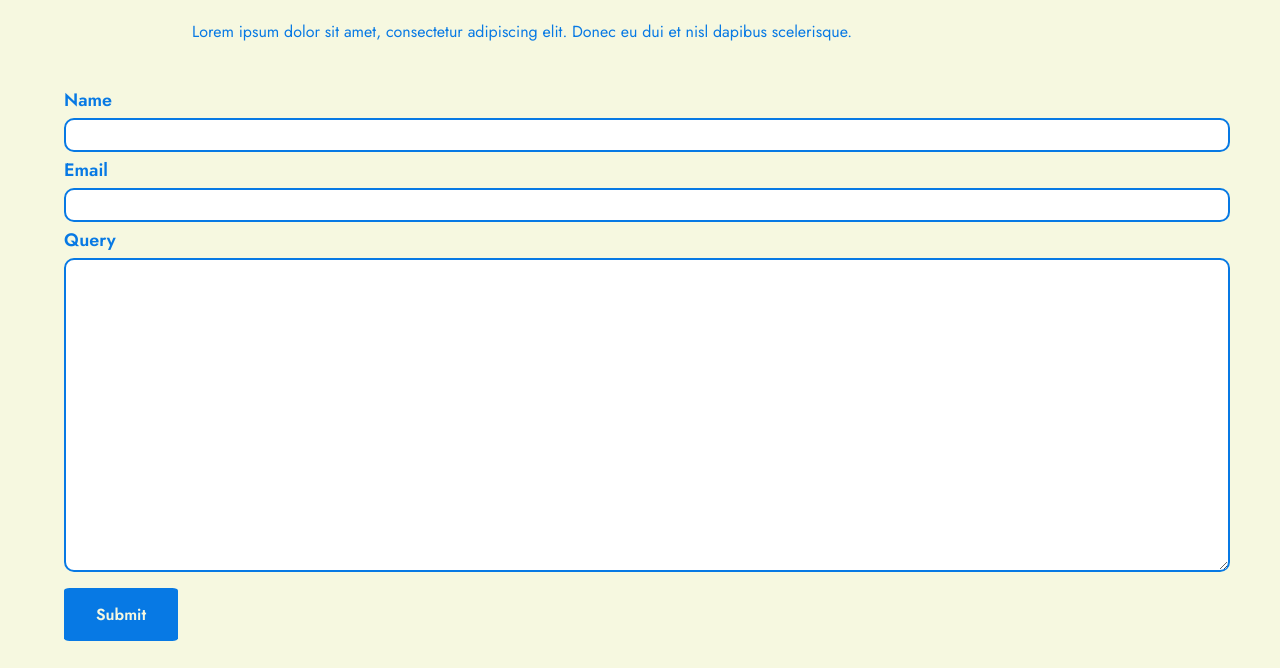
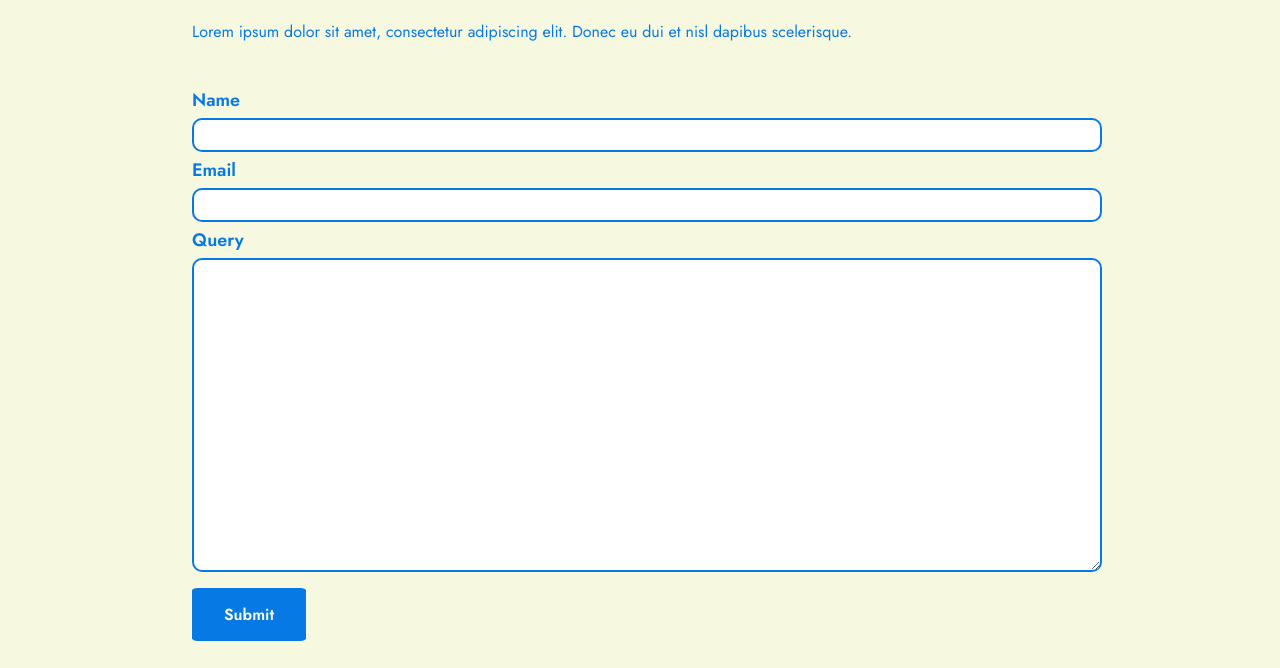
Before and after one commit to Grawnya/south-kerry-greenway, a plain HTML site: page index.html in a window 1280 px wide. Shown: the part 3578-4246 px from the top of the page. Drawn offline with Linux system fonts and the light colour scheme.

Commit message:
change the form inputs, labels and text area widths to match that of all the p tags

```diff
--- a/assets/css/styles.css
+++ b/assets/css/styles.css
@@ -144,7 +144,7 @@ section {
 }
 
 fieldset input, fieldset label, fieldset textarea {
-    margin-left: 5%;
+    margin-left: 15%;
     font-size: large;
 }
 
@@ -158,7 +158,7 @@ fieldset label {
 input[type=text],
 input[type=email],
 textarea {
-    width: 90%;
+    width: 70%;
     border: 2px solid var(--dark-blue);
     border-radius: 10px;
     padding-left: 10px;
```
